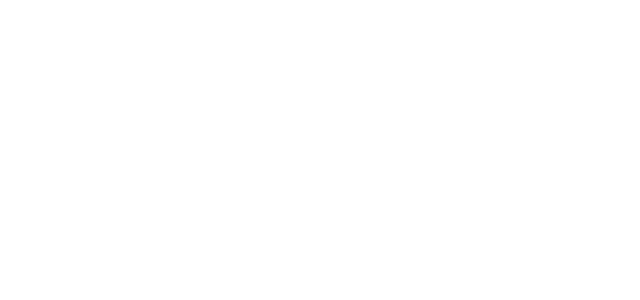
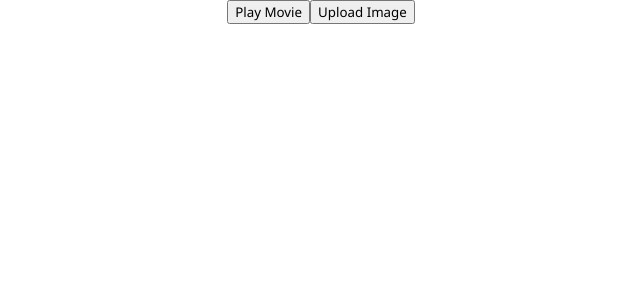
Before and after one commit to shtanriverdi/react-learning-notes, a React (Vite) app: page / in a window 1280 px wide. Shown: the top 300 px of the page, without its empty margins (319-959 px from the left). Built offline with nearby package versions, Linux system fonts and the light colour scheme.

Commit message:
Responding to events

```diff
--- /dev/null
+++ b/src/AddingInteractivity/Events.jsx
@@ -0,0 +1,29 @@
+export default function Events() {
+  return (
+    <Toolbar
+      onPlayMovie={() => alert('Playing Movie...')}
+      onLoadImage={() => alert('Loading Image...')}
+    />
+  );
+}
+
+function Toolbar({ onPlayMovie, onLoadImage }) {
+  return (
+    <div>
+      <Button onClick={onPlayMovie}>
+        Play Movie
+      </Button>
+      <Button onClick={onLoadImage}>
+        Upload Image
+      </Button>
+    </div>
+  );
+}
+
+function Button({ onClick, children }) {
+  return (
+    <button onClick={onClick}>
+      {children}
+    </button>
+  );
+}
--- a/src/App.jsx
+++ b/src/App.jsx
@@ -7,6 +7,7 @@
 // import CurlyBraces from "./DescribingTheUI/JSXWithCurrlyBraces/Curly"
 // import PassProps from "./DescribingTheUI/passing-props-to-a-component/PassProps"
 // import NestingComponents from "./DescribingTheUI/passing-props-to-a-component/NestingComponents"
+import Events from "./AddingInteractivity/Events"
 
 /**
  * Remember that React does not guarantee that
@@ -26,6 +27,7 @@
       {/* <CurlyBraces /> */}
       {/* <PassProps /> */}
       {/* <NestingComponents /> */}
+      <Events />
     </>
   );
 }
```
